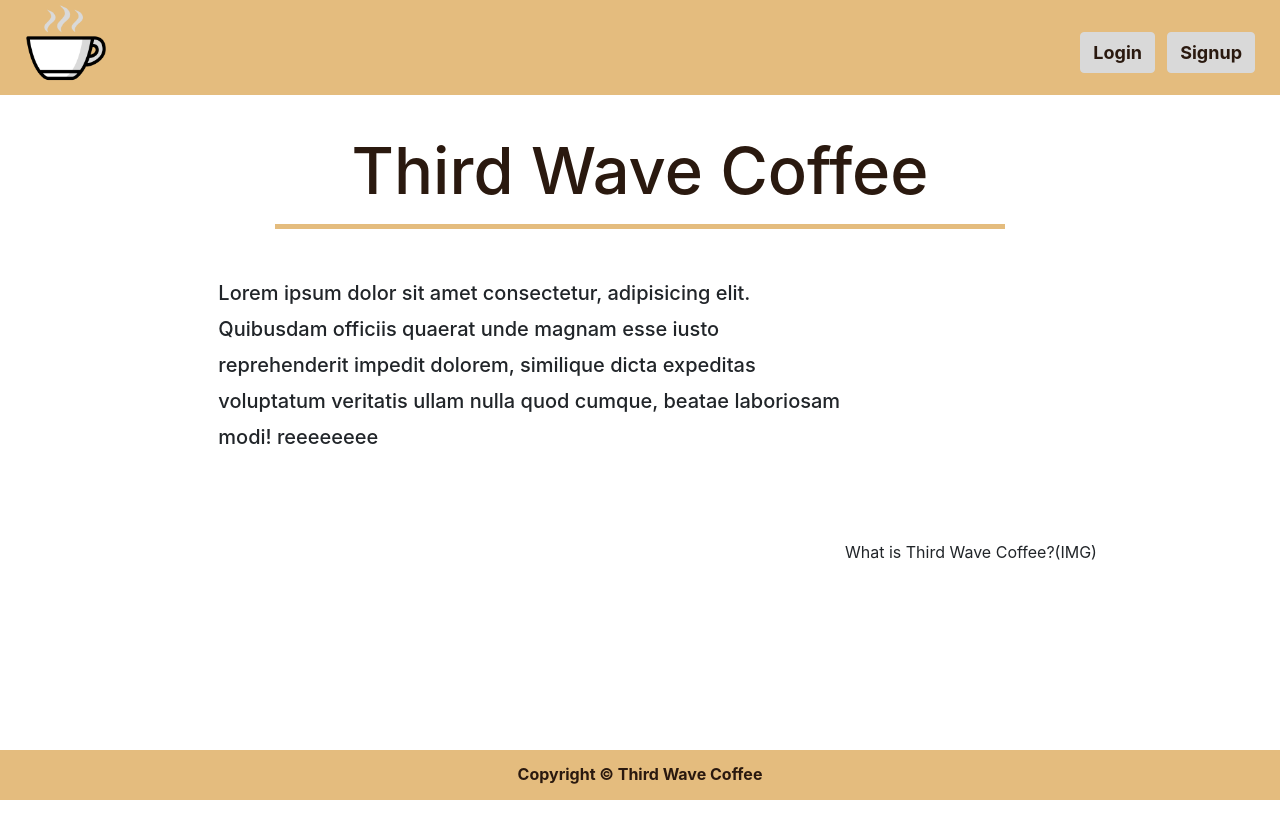
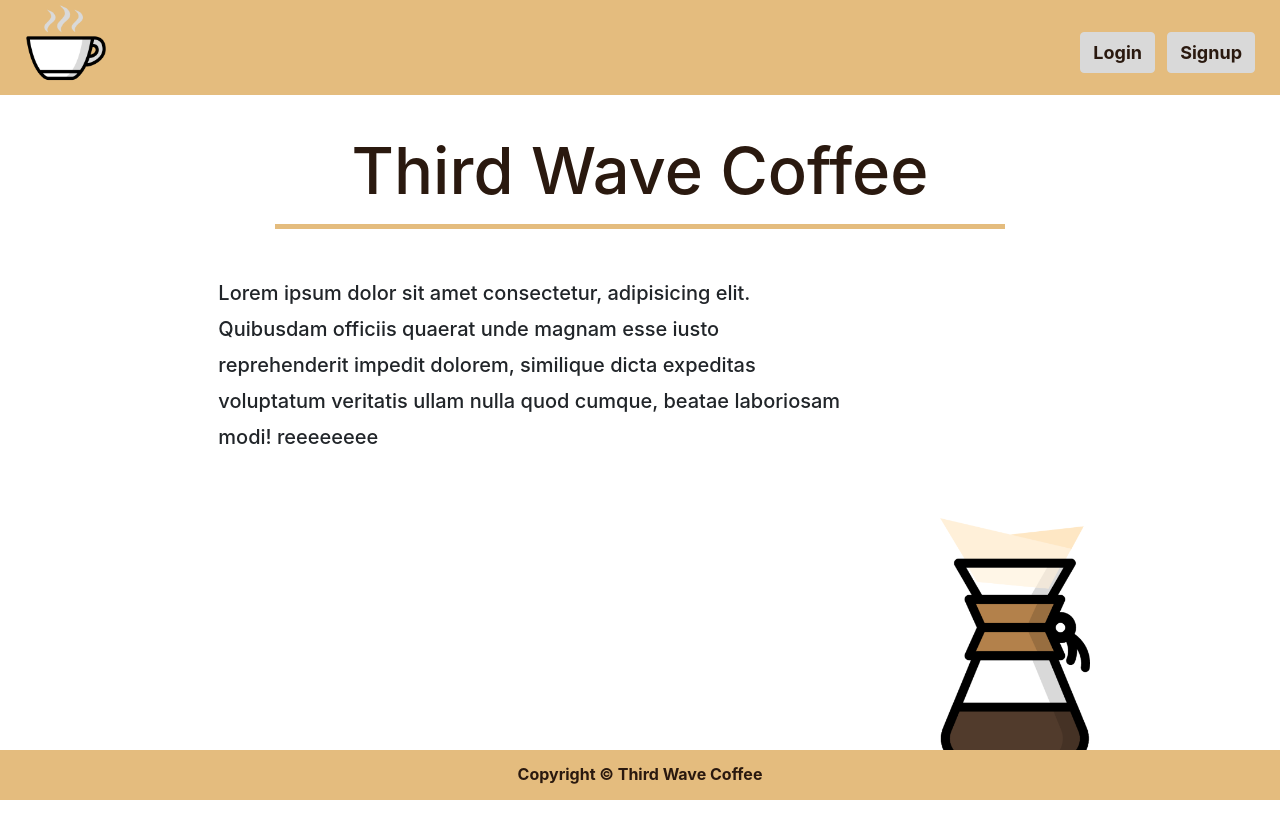
Before and after one commit to Eshi44/Third-Wave-Coffe, a React (Create React App) app in the folder client/: page / in a window 1280 px wide. Shown: the top 838 px of the page. Before the commit the page ends 800 px from the top, so only its background shows below. Built offline with nearby package versions, Linux system fonts and the light colour scheme.

Commit message:
added chemex image and adjused cols, overflow, and img size

```diff
--- a/client/src/containers/Main.css
+++ b/client/src/containers/Main.css
@@ -1,3 +1,7 @@
+html, body {
+    max-width: 100%;
+    overflow-x: hidden;
+}
 h1 {
     text-align: center;
     font-size: 65px;
@@ -11,5 +15,10 @@ h5 {
     margin-top: 6%;
 }
 #coffee-row{
-    margin-top: 7%;
+    margin-top: 5%;
+    margin-bottom: 10%;
 }
+
+#coffee-row img {
+    max-width: 150px;
+}
--- a/client/src/containers/Main.jsx
+++ b/client/src/containers/Main.jsx
@@ -1,6 +1,7 @@
 import React, { Component } from "react";
 import NavBar from "../components/Shared/NavBar";
 import "./Main.css";
+import Chemex from"../images/chemex-animated.png"
 class Main extends Component {
 	render() {
 		return (
@@ -34,9 +35,9 @@ class Main extends Component {
 
 				<div className="container">
 					<div className="row" id="coffee-row">
-						<div className="col col-sm-4 col-md-2 col-lg-2"></div>
-						<div className="col col-sm-4 col-md-6 col-lg-6"></div>
-						<div className="col col-sm-4 col-md-4 col-lg-4">What is Third Wave Coffee?(IMG)</div>
+						<div className="col col-sm-1 col-md-2 col-lg-2"></div>
+						<div className="col col-sm-3 col-md-6 col-lg-7"></div>
+						<div className="col col-sm-4 col-md-4 col-lg-3"><img className="img-responsive" src={Chemex} alt="Chemex" /></div>
 					</div>
 				</div>
                 </div>
--- a/client/src/containers/SignIn.jsx
+++ b/client/src/containers/SignIn.jsx
@@ -3,10 +3,14 @@ import NavBar from "../components/Shared/NavBar";
 
 class SignIn extends Component {
 	render() {
+        const bckcolor = {
+            backgroundColor: "#fff0d9",
+            height: 500
+        };
 		return (
 			<>
 				<NavBar />
-				<div className="container">
+				<div className="container-fluid" style={bckcolor}>
 					<div className="row">
 						<div className="col-3"></div>
 						<div className="col-6">
--- a/client/src/containers/SignUp.jsx
+++ b/client/src/containers/SignUp.jsx
@@ -3,10 +3,14 @@ import NavBar from "../components/Shared/NavBar";
 
 class SignUp extends Component {
 	render() {
+		const bckcolor = {
+            backgroundColor: "#fff0d9",
+            height: 500
+        };
 		return (
 			<>
 				<NavBar />
-				<div className="container">
+				<div className="container-fluid" style={bckcolor}>
 					<div className="row">
 						<div className="col-3"></div>
 						<div className="col-6">
```
Also changed, not shown: client/src/components/Shared/Form.jsx (added), client/src/containers/SignIn.css (deleted), client/src/containers/SignUp.css (deleted), client/src/images/chemex-animated.png (added), client/src/images/coffee-mug-with-steam.svg (deleted).
